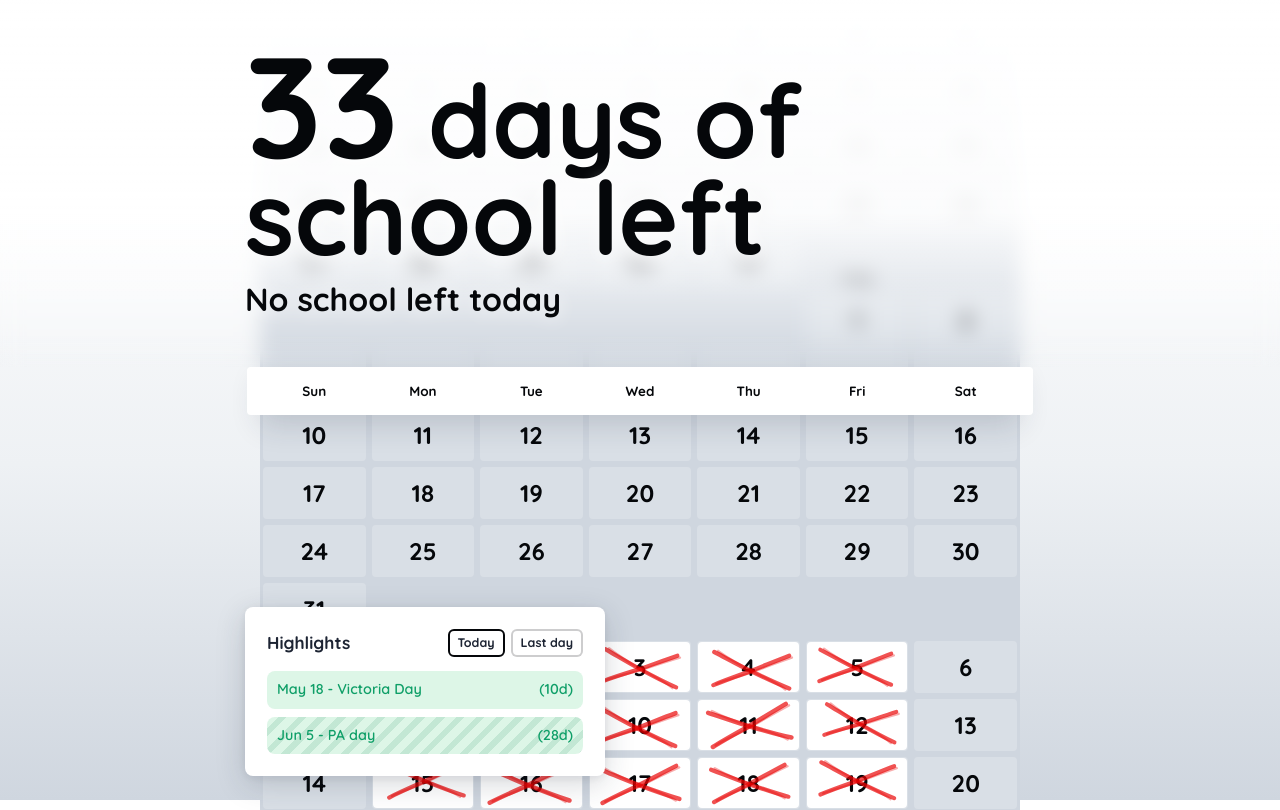
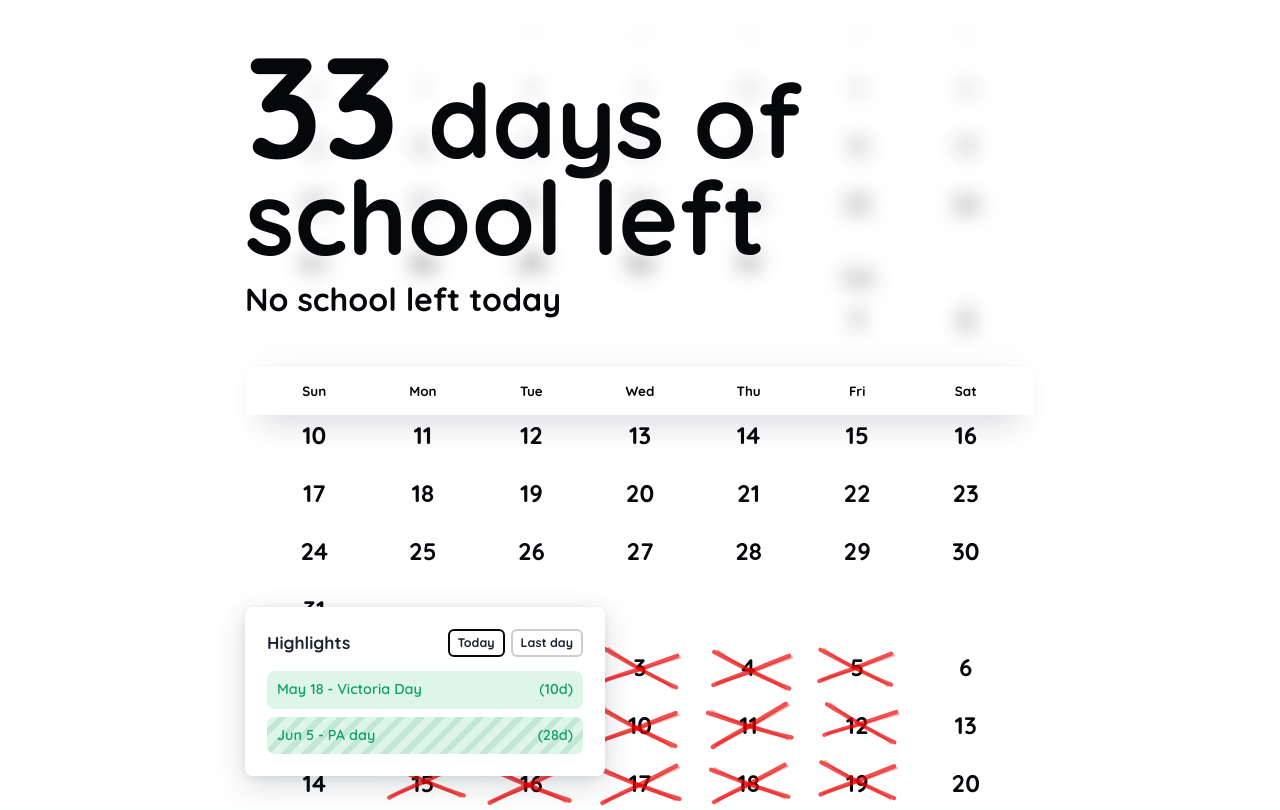
Before and after one commit to kmoth/daysofschool, a React (Vite) app: page / in a window 1280 px wide. Shown: the top 810 px of the page. Built offline with nearby package versions, Linux system fonts and the light colour scheme.

Commit message:
Remove unused pseudo-elements and simplify gradient

```diff
--- a/styles.css
+++ b/styles.css
@@ -90,32 +90,7 @@ body {
   background: transparent;
   overscroll-behavior-x: none;
   touch-action: pan-y pinch-zoom;
-}
-
-.app-shell::before {
-  content: "";
-  position: fixed;
-  top: 0;
-  right: 0;
-  left: 0;
-  z-index: 0;
-  height: 100vh;
-  height: 100svh;
-  height: 100dvh;
-  pointer-events: none;
   background: var(--page-background);
-}
-
-.app-shell::after {
-  content: "";
-  position: fixed;
-  top: calc(0px - var(--safe-area-top));
-  right: 0;
-  left: 0;
-  z-index: 7;
-  height: var(--safe-area-top);
-  pointer-events: none;
-  background: #ffffff;
 }
 
 .countdown-header {
@@ -563,7 +538,7 @@ body::-webkit-scrollbar,
   height: var(--calendar-weekday-top);
   overflow: hidden;
   pointer-events: none;
-  background: linear-gradient(180deg, #ffffff 0%, rgba(255, 255, 255, 0.9) 58%, rgba(255, 255, 255, 0) 100%);
+  background: linear-gradient(180deg, #ffffffff 0%, #ffffff00 100%);
   -webkit-backdrop-filter: blur(10px);
   backdrop-filter: blur(10px);
 }
@@ -623,15 +598,6 @@ body::-webkit-scrollbar,
   background: transparent;
   overflow: visible;
   isolation: isolate;
-}
-
-.calendar-shell::before {
-  content: "";
-  position: absolute;
-  inset: 0 0 calc(var(--safe-area-bottom) * -1);
-  z-index: -1;
-  pointer-events: none;
-  background: var(--paper);
 }
 
 .calendar-weekdays {
```
